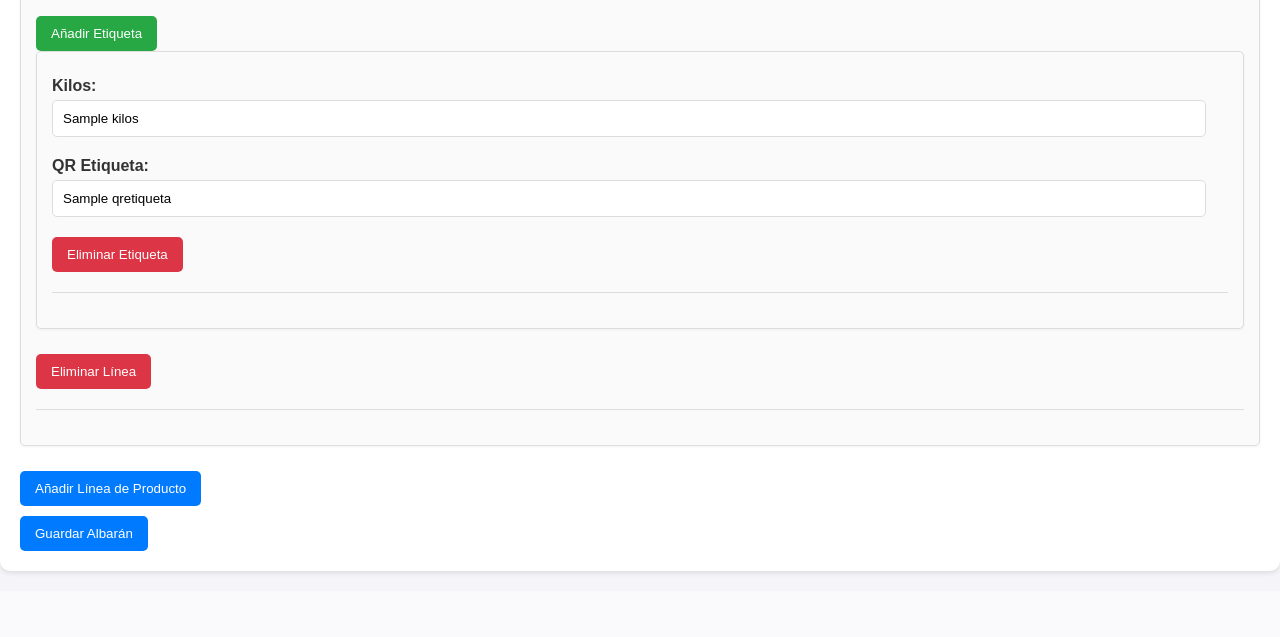
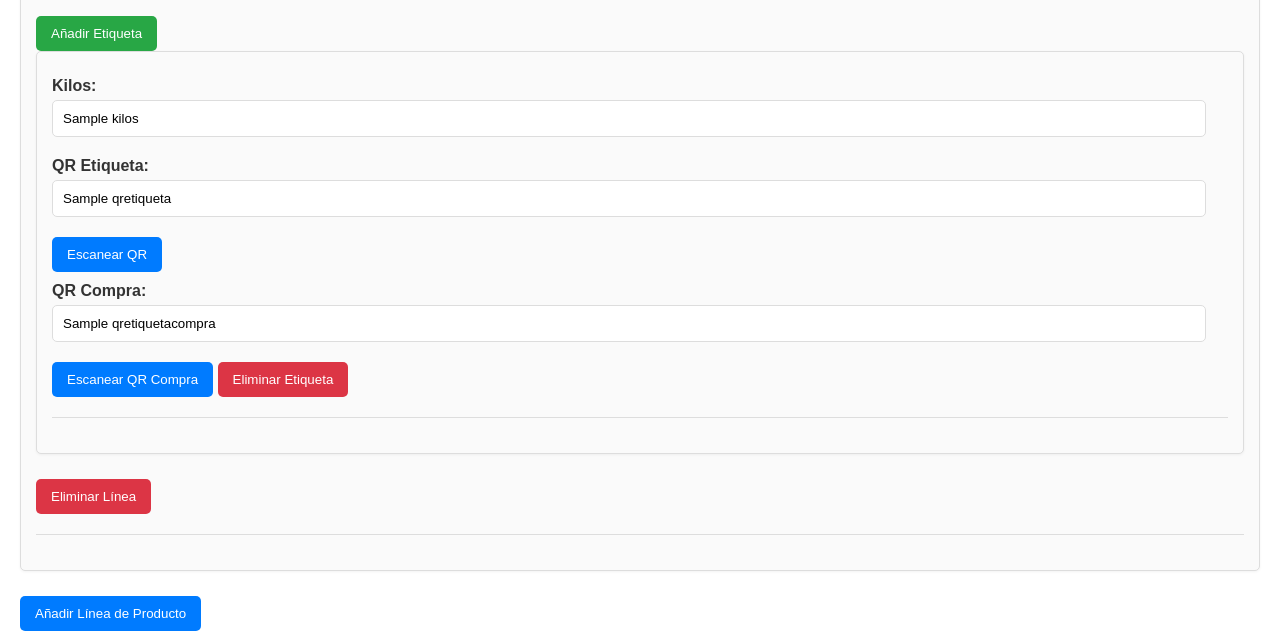
Before and after one commit to davidlopezcasas/myapp, a Flask app: template templates/edit_albaran.html in a window 1280 px wide. Shown: the part 1265-1902 px from the top of the page. Before the commit the page ends 1840 px from the top, so only its background shows below. Run offline with Flask 3, Linux system fonts and the light colour scheme; the template is opened without the code that fills it: most values are stand-ins (such as "Sample title", 1, 10 or a date in 2020).

Commit message:
qr camara funcionando

```diff
--- a/app.py
+++ b/app.py
@@ -66,11 +66,12 @@ def create_albaran():
                     # Insertar etiquetas asociadas a cada línea de producto
                     etiqueta_kilos = request.form.getlist(f'etiqueta_kilos_{i}[]')
                     qretiqueta = request.form.getlist(f'qretiqueta_{i}[]')
+                    qretiquetacompra = request.form.getlist(f'qretiquetacompra_{i}[]')
 
                     for j in range(len(etiqueta_kilos)):
                         cursor.execute(
-                            "INSERT INTO etiqueta (kilos, qretiqueta) VALUES (%s, %s)",
-                            (etiqueta_kilos[j], qretiqueta[j])
+                            "INSERT INTO etiqueta (kilos, qretiqueta, qretiquetacompra) VALUES (%s, %s, %s)",
+                            (etiqueta_kilos[j], qretiqueta[j], qretiquetacompra[j])
                         )
                         etiqueta_id = cursor.lastrowid
                         cursor.execute(
@@ -140,11 +141,12 @@ def edit_albaran(albaran_id):
                     # Insertar etiquetas asociadas a cada línea de producto
                     etiqueta_kilos = request.form.getlist(f'etiqueta_kilos_{i}[]')
                     qretiqueta = request.form.getlist(f'qretiqueta_{i}[]')
+                    qretiquetacompra = request.form.getlist(f'qretiquetacompra_{i}[]')
 
                     for j in range(len(etiqueta_kilos)):
                         cursor.execute(
-                            "INSERT INTO etiqueta (kilos, qretiqueta) VALUES (%s, %s)",
-                            (etiqueta_kilos[j], qretiqueta[j])
+                            "INSERT INTO etiqueta (kilos, qretiqueta, qretiquetacompra) VALUES (%s, %s, %s)",
+                            (etiqueta_kilos[j], qretiqueta[j], qretiquetacompra[j])
                         )
                         etiqueta_id = cursor.lastrowid
                         cursor.execute(
--- a/static/js/scripts.js
+++ b/static/js/scripts.js
@@ -29,6 +29,10 @@ document.addEventListener('DOMContentLoaded', function () {
                 <button type="button" class="scan-qr">Escanear QR</button>
                 <button type="button" class="remove-etiqueta">Eliminar Etiqueta</button>
                 <hr>
+                <label for="qretiquetacompra">QR Compra:</label>
+                <input type="text" name="qretiquetacompra_${lineaId}[]" class="qretiquetacompra-input"><br>
+                <button type="button" class="scan-qr-compra">Escanear QR Compra</button>
+                <hr>
             `;
             e.target.nextElementSibling.appendChild(newEtiqueta);
         }
@@ -37,6 +41,11 @@ document.addEventListener('DOMContentLoaded', function () {
         }
         if (e.target.classList.contains('scan-qr')) {
             currentEtiquetaInput = e.target.closest('.etiqueta').querySelector('.qretiqueta-input');
+            document.getElementById('qr-scanner-modal').style.display = 'block';
+            startQrScanner();
+        }
+        if (e.target.classList.contains('scan-qr-compra')) {
+            currentEtiquetaInput = e.target.closest('.etiqueta').querySelector('.qretiquetacompra-input');
             document.getElementById('qr-scanner-modal').style.display = 'block';
             startQrScanner();
         }
--- a/templates/edit_albaran.html
+++ b/templates/edit_albaran.html
@@ -70,7 +70,11 @@
                         <label for="kilos">Kilos:</label>
                         <input type="text" name="etiqueta_kilos_{{ loop.index0 }}[]" value="{{ etiqueta.kilos }}"><br>
                         <label for="qretiqueta">QR Etiqueta:</label>
-                        <input type="text" name="qretiqueta_{{ loop.index0 }}[]" value="{{ etiqueta.qretiqueta }}"><br>
+                        <input type="text" name="qretiqueta_{{ loop.index0 }}[]" value="{{ etiqueta.qretiqueta }}" class="qretiqueta-input"><br>
+                        <button type="button" class="scan-qr">Escanear QR</button>
+                        <label for="qretiquetacompra">QR Compra:</label>
+                        <input type="text" name="qretiquetacompra_{{ loop.index0 }}[]" value="{{ etiqueta.qretiquetacompra }}" class="qretiquetacompra-input"><br>
+                        <button type="button" class="scan-qr-compra">Escanear QR Compra</button>
                         <button type="button" class="remove-etiqueta">Eliminar Etiqueta</button>
                         <hr>
                     </div>
@@ -91,5 +95,4 @@
         <div id="qr-reader" style="width:500px"></div>
         <button id="close-qr-scanner">Cerrar</button>
     </div>
-
 {% endblock %}
```
